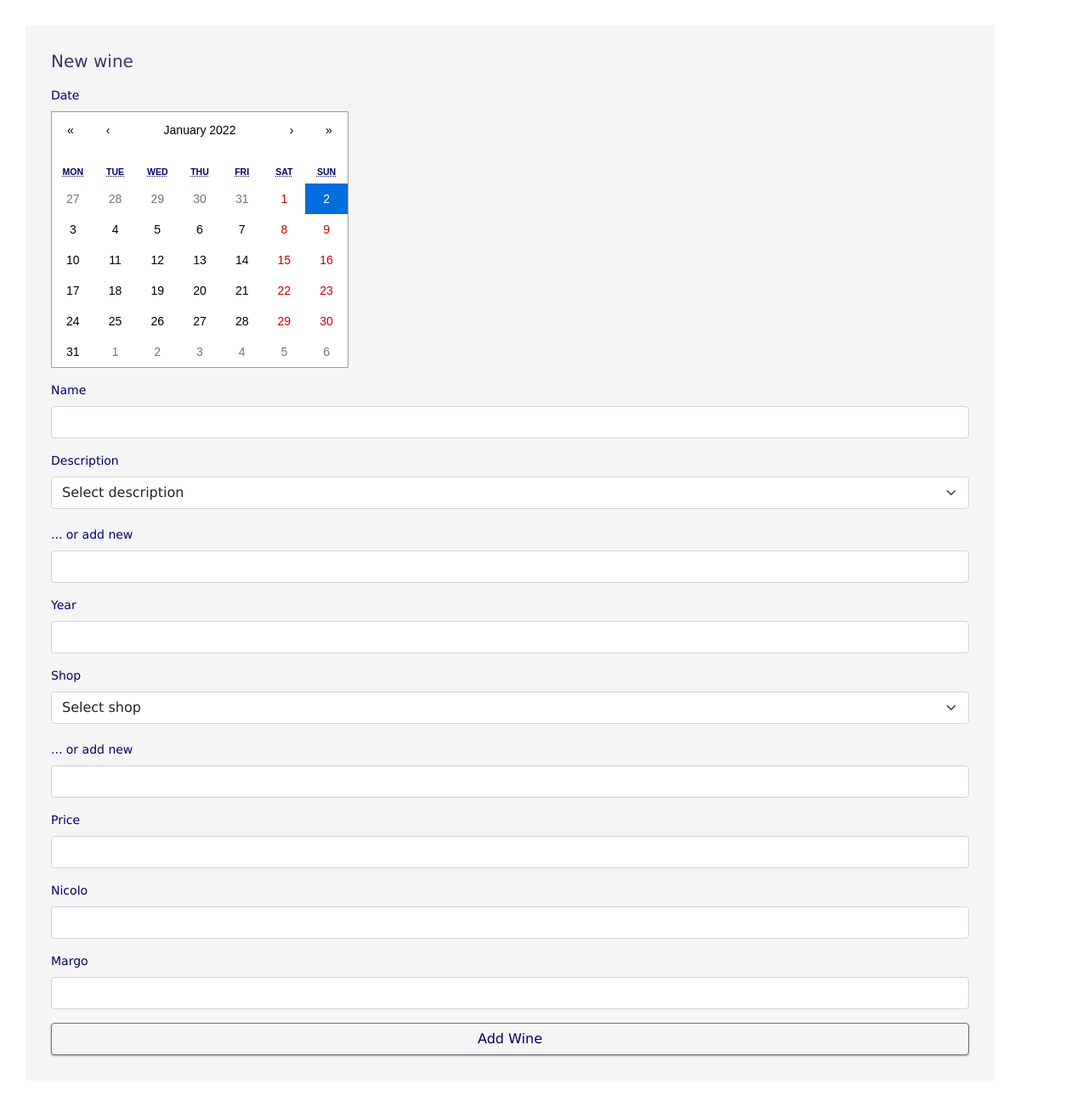
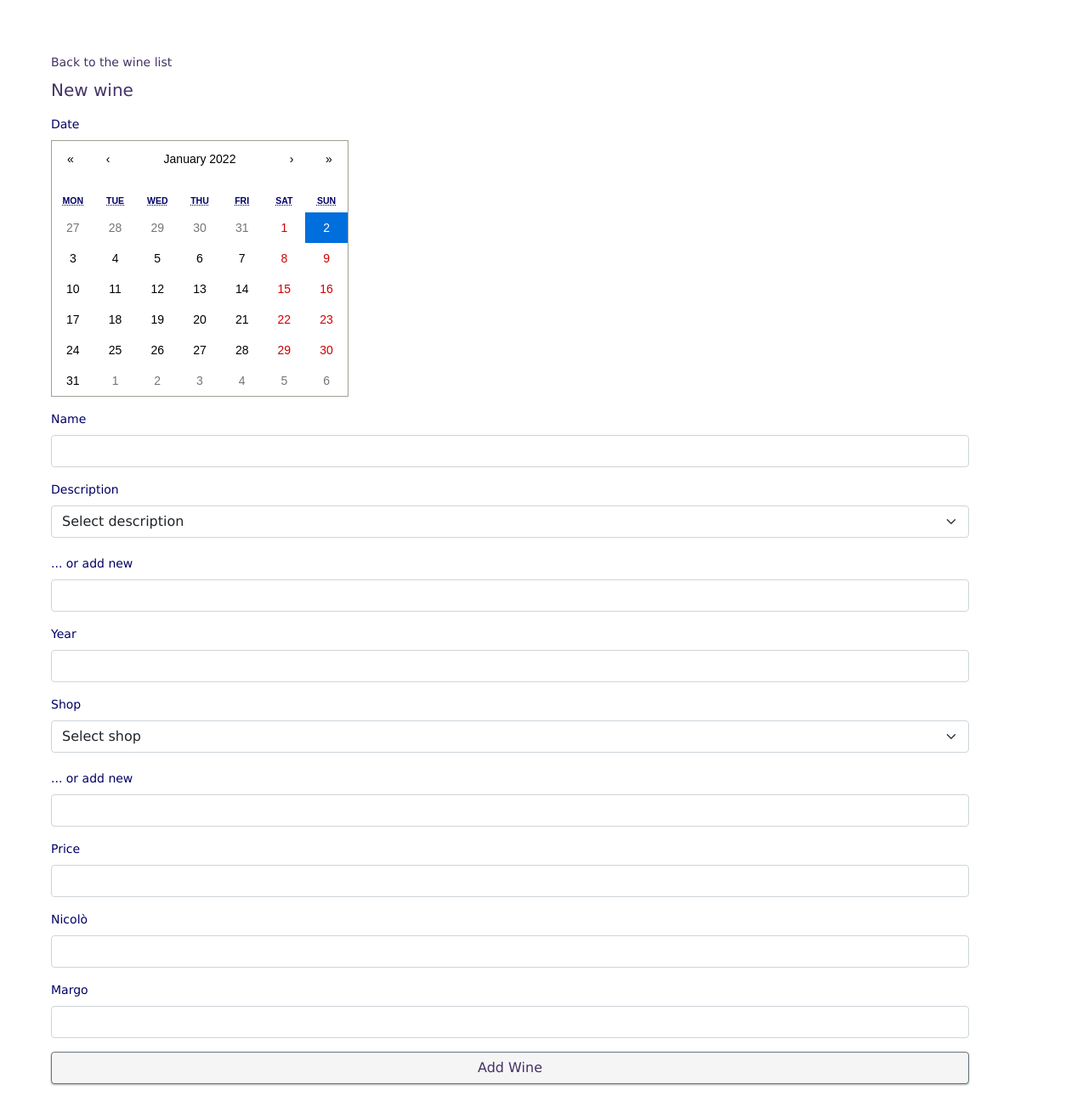
Before and after one commit to MargaritaKhodzka/wine-frontend, a React (Create React App) app: page /wines/new in a window 1280 px wide. Shown: the top 1316 px of the page at 85% size. Built offline with nearby package versions, Linux system fonts and the light colour scheme; no server answers.

Commit message:
index page styling

```diff
--- a/src/components/Wine.js
+++ b/src/components/Wine.js
@@ -1,12 +1,17 @@
 import React from 'react';
 import Table from 'react-bootstrap/Table';
 import dateFormat, { masks } from "dateformat";
+import {Link} from 'react-router-dom';
 
 const Wine = props => {
   let wine = props.wines.filter(wine => wine.id == props.match.params.id)[0];
 
   return (
     <div className = 'container'>
+      <div>
+        <Link className = 'backLink' to='/wines'>Back to the wine list</Link>
+      </div>
+
       <h3 className = 'showWine'>{wine && wine.name}</h3>
       <Table className = 'wineData' responsive>
         <tbody>
@@ -31,7 +36,7 @@ const Wine = props => {
             <td>${wine && wine.price}</td>
           </tr>
           <tr>
-            <td>Nicolo</td>
+            <td>Nicolò</td>
             <td>{wine && wine.n_rate}</td>
           </tr>
           <tr>
--- a/src/components/WineInput.js
+++ b/src/components/WineInput.js
@@ -2,6 +2,7 @@ import React from 'react';
 import {connect} from 'react-redux';
 import { Button, Form, FormGroup, Label, Input } from 'reactstrap';
 import Calendar from 'react-calendar';
+import {Link} from 'react-router-dom';
 
 import {addWine} from '../actions/addWine';
 
@@ -44,6 +45,10 @@ class WineInput extends React.Component {
   render() {
     return (
       <div className = 'container'>
+        <div>
+          <Link className = 'backLink' to='/wines'>Back to the wine list</Link>
+        </div>
+
         <h3>New wine</h3>
         <Form className = 'wineData' onSubmit = {this.handleSubmit}>
           <FormGroup>
@@ -105,7 +110,7 @@ class WineInput extends React.Component {
           </FormGroup>
 
           <FormGroup>
-            <Label for = 'n_rate'>Nicolo</Label>
+            <Label for = 'n_rate'>Nicolò</Label>
             <Input type = 'text' value = {this.state.n_rate} name = 'n_rate' onChange={this.handleChange} />
           </FormGroup>
 
--- a/src/components/Wines.js
+++ b/src/components/Wines.js
@@ -1,15 +1,20 @@
 import React from 'react';
 import {Link} from 'react-router-dom';
 import Table from 'react-bootstrap/Table';
+import {Button} from 'reactstrap';
 
 const Wines = (props) => {
   return (
-    <div>
-      <Table responsive striped bordered>
+    <div className = 'container'>
+      <div>
+        <Link className = 'addButton' to='/wines/new'>Add A New Wine</Link>
+      </div>
+
+      <Table responsive>
         <thead>
           <tr>
-            <th>Name</th>
-            <th>Nicolo</th>
+            <th>Wine</th>
+            <th>Nicolò</th>
             <th>Margo</th>
           </tr>
         </thead>
@@ -17,9 +22,9 @@ const Wines = (props) => {
         <tbody>
           {props.wines.map(wine =>
             <tr key={wine.id}>
-              <td><Link to={`/wines/${wine.id}`}>{wine.name}</Link></td>
-              <td>{wine.n_rate}</td>
-              <td>{wine.m_rate}</td>
+              <td><Link className = 'wineData' to={`/wines/${wine.id}`}>{wine.name}</Link></td>
+              <td className = 'rates'>{wine.n_rate}</td>
+              <td className = 'rates'>{wine.m_rate}</td>
             </tr>
           )}
         </tbody>
--- a/src/index.css
+++ b/src/index.css
@@ -1,23 +1,25 @@
 .container {
-  background: whitesmoke;
+  background: #ffffff;
   margin: 30px;
   padding: 30px;
 }
-.wineData {
+
+.wineData, .rates {
   font-family: Verdana, Geneva, sans-serif;
   font-size: 14px;
   color: #000066;
+  text-decoration: none;
 }
 
 h3 {
   font-family: Verdana, Geneva, sans-serif;
   font-size: 20px;
   color: #443266;
-  padding-bottom: 10px;
+  padding: 10px 0 10px 0;
 }
 
 h3.showWine {
-  padding: 0 0 10px 8px;
+  padding: 10px 0 10px 8px;
 }
 
 .afterDropdown {
@@ -30,8 +32,22 @@ h3.showWine {
   transition: all 0.3s cubic-bezier(.25,.8,.25,1);
   text-align: center;
   font-family: Verdana, Geneva, sans-serif;
-  color: #000066;
+  color: #443266;
   width:100%;
   display: flex;
   justify-content: center;
+  text-decoration: none;
 }
+
+thead {
+  font-family: Verdana, Geneva, sans-serif;
+  font-size: 14px;
+  color: #443266;
+}
+
+.backLink {
+  font-family: Verdana, Geneva, sans-serif;
+  font-size: 14px;
+  color: #443266;
+  text-decoration: none;
+}
```
